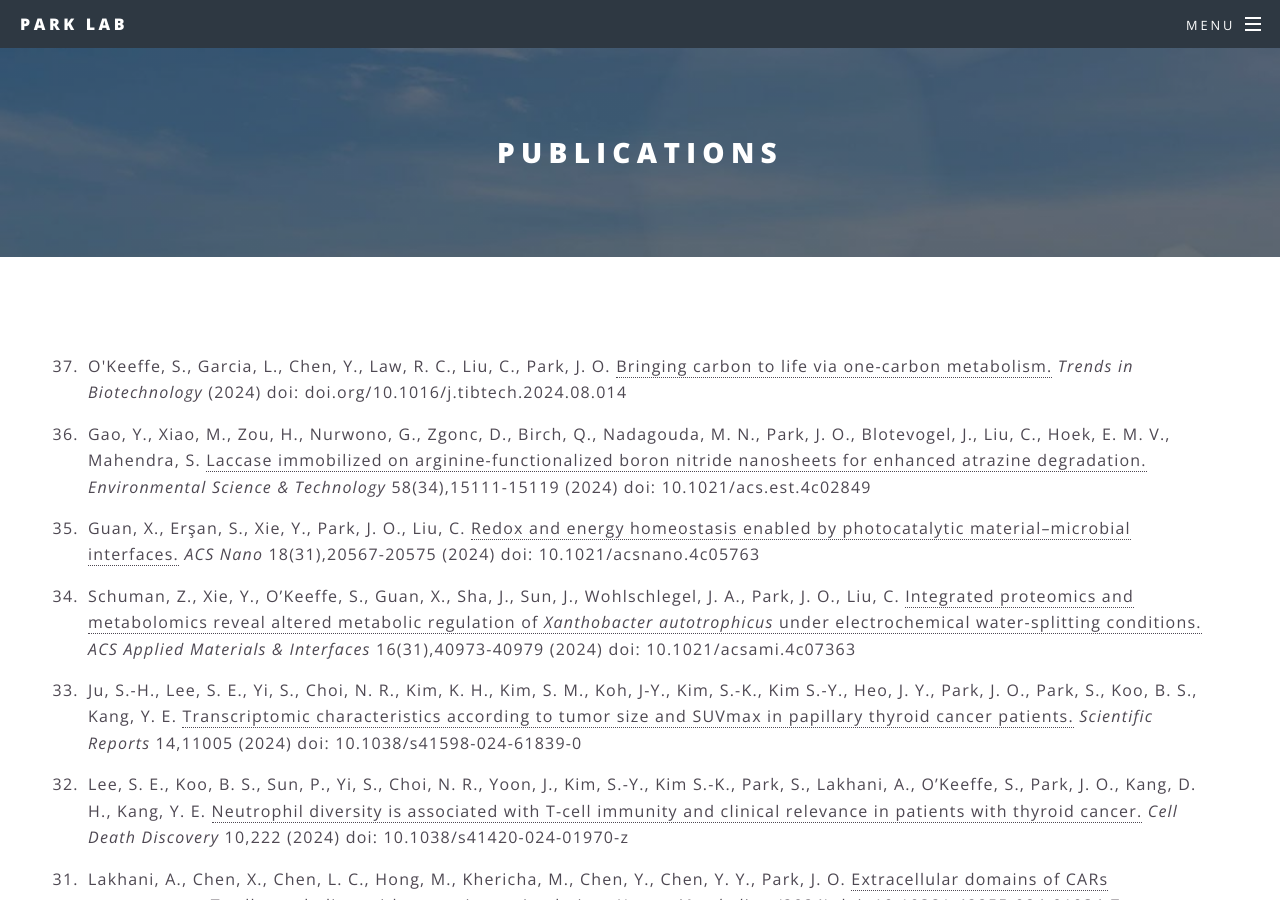
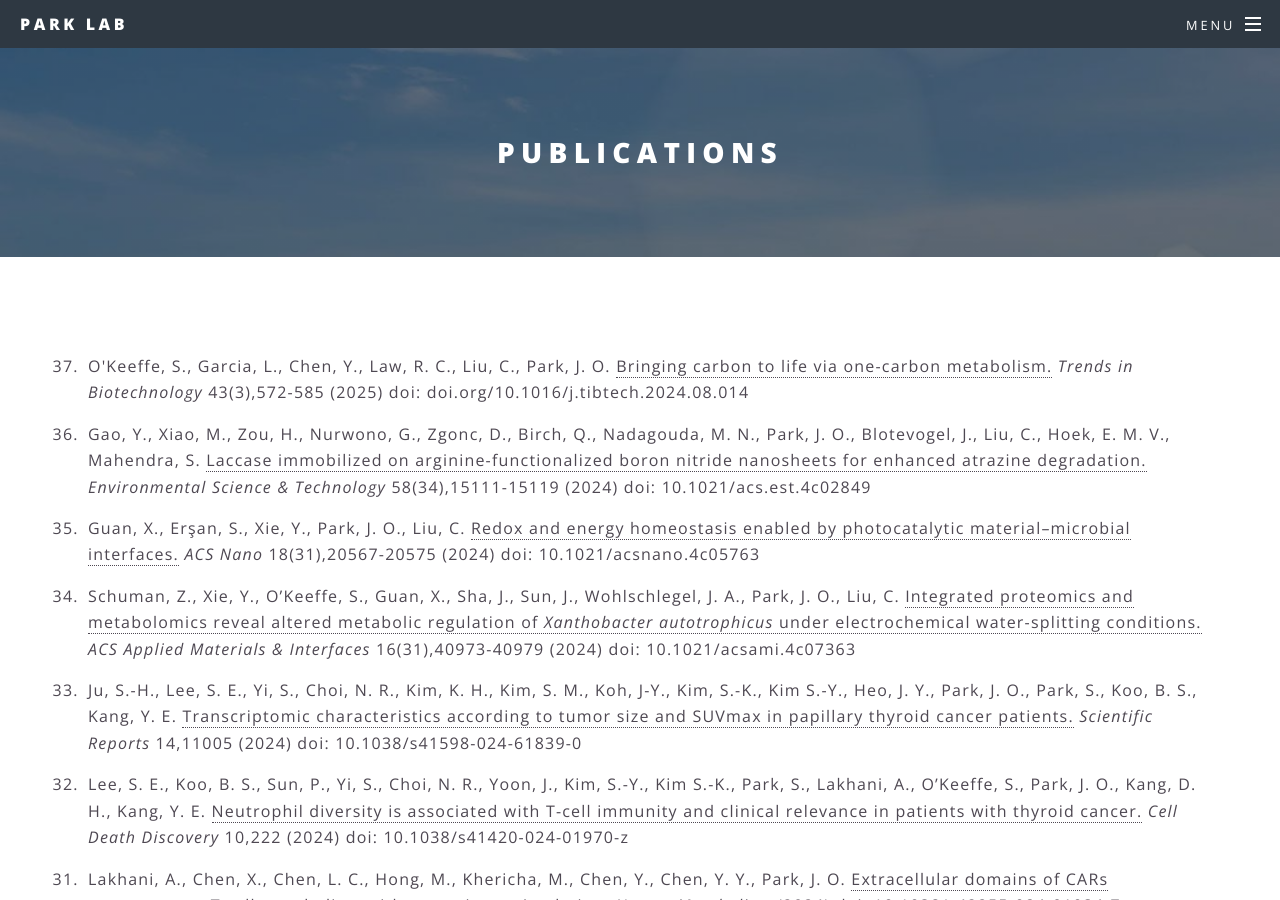
Before and after one commit to jopark/jopark.github.io, a Jekyll site: the page built from publications.html, in a window 1280 px wide and 900 px high. Built offline with Jekyll 4.4.1, drawn with Linux system fonts in a browser that asks for light colours.

```diff
--- a/biography.html
+++ b/biography.html
@@ -129,6 +129,7 @@ title: Biography
 		<p>
 		<h3>Presentations</h3>
 		<ul class="ul1">
+		<li>Gene and Linda Voiland School of Chemical Engineering and Bioengineering, Washington State University. <i>4/7/2025</i></li>
 		<li>International SynBYSS Conference. <i>Honolulu, HI, 12/9/2024</i></li>
 		<li>Korea-U.S. Emerging Tech Conference. <i>Los Angeles, CA, 11/22/2024</i></li>
 		<li>2024 AIChE Annual Meeting. <i>San Diego, CA, 10/29/2024</i></li>
--- a/publications.html
+++ b/publications.html
@@ -4,7 +4,7 @@ title: Publications
 ---
 
 <ol reversed class="ul2">
-<li>O'Keeffe, S., Garcia, L., Chen, Y., Law, R. C., Liu, C., Park, J. O.  <a href="https://doi.org/10.1016/j.tibtech.2024.08.014">Bringing carbon to life via one-carbon metabolism.</a> <i>Trends in Biotechnology</i> (2024) doi: doi.org/10.1016/j.tibtech.2024.08.014</li>
+<li>O'Keeffe, S., Garcia, L., Chen, Y., Law, R. C., Liu, C., Park, J. O.  <a href="https://doi.org/10.1016/j.tibtech.2024.08.014">Bringing carbon to life via one-carbon metabolism.</a> <i>Trends in Biotechnology</i> 43(3),572-585 (2025) doi: doi.org/10.1016/j.tibtech.2024.08.014</li>
 <li>Gao, Y., Xiao, M., Zou, H., Nurwono, G., Zgonc, D., Birch, Q., Nadagouda, M. N., Park, J. O., Blotevogel, J., Liu, C., Hoek, E. M. V., Mahendra, S.  <a href="https://doi.org/10.1021/acs.est.4c02849">Laccase immobilized on arginine-functionalized boron nitride nanosheets for enhanced atrazine degradation.</a> <i>Environmental Science & Technology</i> 58(34),15111-15119 (2024) doi: 10.1021/acs.est.4c02849</li>
 <li>Guan, X., Erşan, S., Xie, Y., Park, J. O., Liu, C.  <a href="https://doi.org/10.1021/acsnano.4c05763">Redox and energy homeostasis enabled by photocatalytic material–microbial interfaces.</a> <i>ACS Nano</i> 18(31),20567-20575 (2024) doi: 10.1021/acsnano.4c05763</li>
 <li>Schuman, Z., Xie, Y., O’Keeffe, S., Guan, X., Sha, J., Sun, J., Wohlschlegel, J. A., Park, J. O., Liu, C.  <a href="https://doi.org/10.1021/acsami.4c07363">Integrated proteomics and metabolomics reveal altered metabolic regulation of <i>Xanthobacter autotrophicus</i> under electrochemical water-splitting conditions.</a> <i>ACS Applied Materials & Interfaces</i> 16(31),40973-40979 (2024) doi: 10.1021/acsami.4c07363</li>
```
Also changed, not shown: members.html (+20 -20 lines), photos.html (+10 -1 lines), 3 other files.
